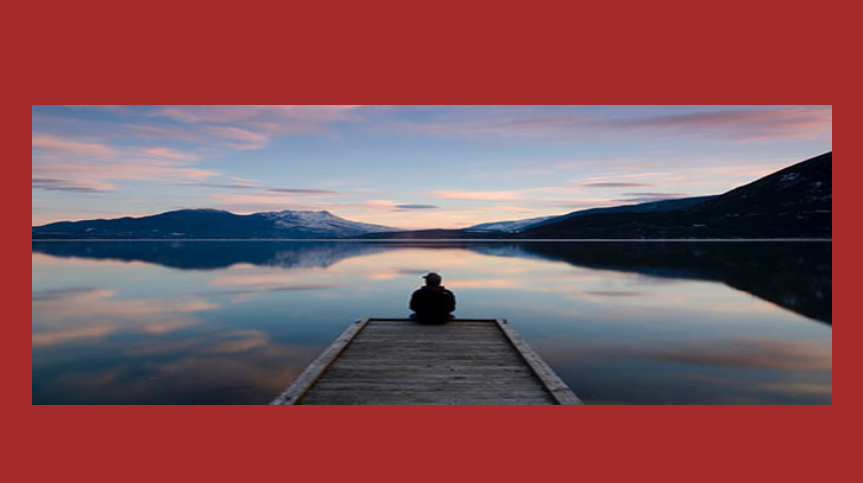
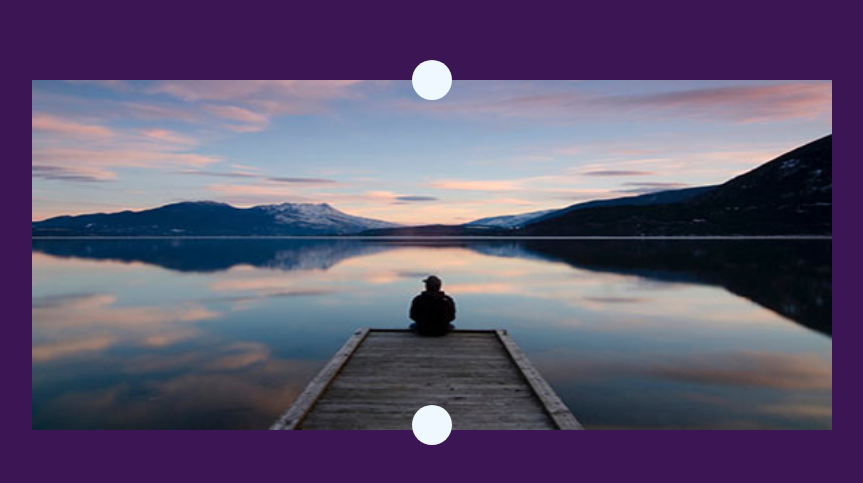
Before and after one commit to MatteoGrigoletto/js-array-carousel, a plain HTML site: page index.html in a window 1280 px wide. Shown: the part 145-628 px from the top of the page, without its empty margins (208-1071 px from the left). Drawn offline with Linux system fonts and the light colour scheme.

Commit message:
Aggiunge elementi con before e after

```diff
--- a/css/style.css
+++ b/css/style.css
@@ -4,7 +4,7 @@
     padding: 0;
 }
 body{
-    background-color: brown;
+    background-color: rgb(60, 21, 85);
 
 }
 .container{
@@ -15,19 +15,45 @@ body{
     align-items: center;
 
 }
-div{
+#box-img{
+    position: relative;
     width: 800px;
-    height: 300px;
-    /* background-image: url(../img/01.jpg); */
+    height: 350px;
 }
 div > *{
     display: none;
 }
 img{
     display: block;
-    width: 100%;
-    height: 100%;
+    width: 800px;
+    height: 350px;
+
 }
 .d-block{
     display: block;
+    z-index: 1;
 }
+#box-img:after{
+    position: absolute;
+    content: '';
+    width: 40px;
+    height: 40px;
+    border-radius: 100%;
+    z-index: 10;
+    background-color: aliceblue;
+    top: 0%;
+    left: 50%;
+    transform: translate(-50%,-50%);
+}
+#box-img:before{
+    position: absolute;
+    content: '';
+    width: 40px;
+    height: 40px;
+    border-radius: 100%;
+    z-index: 10;
+    background-color: aliceblue;
+    bottom: -10%;
+    left: 50%;
+    transform: translate(-50%,-50%);
+}
```
Also changed, not shown: index.html (+1 -0 lines).
